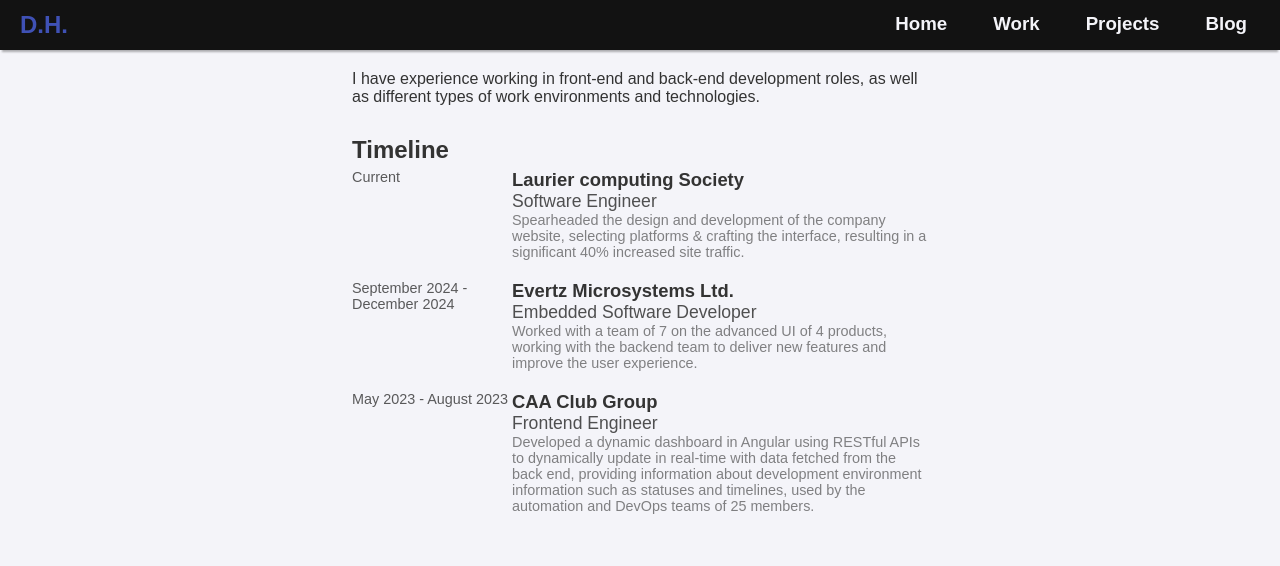
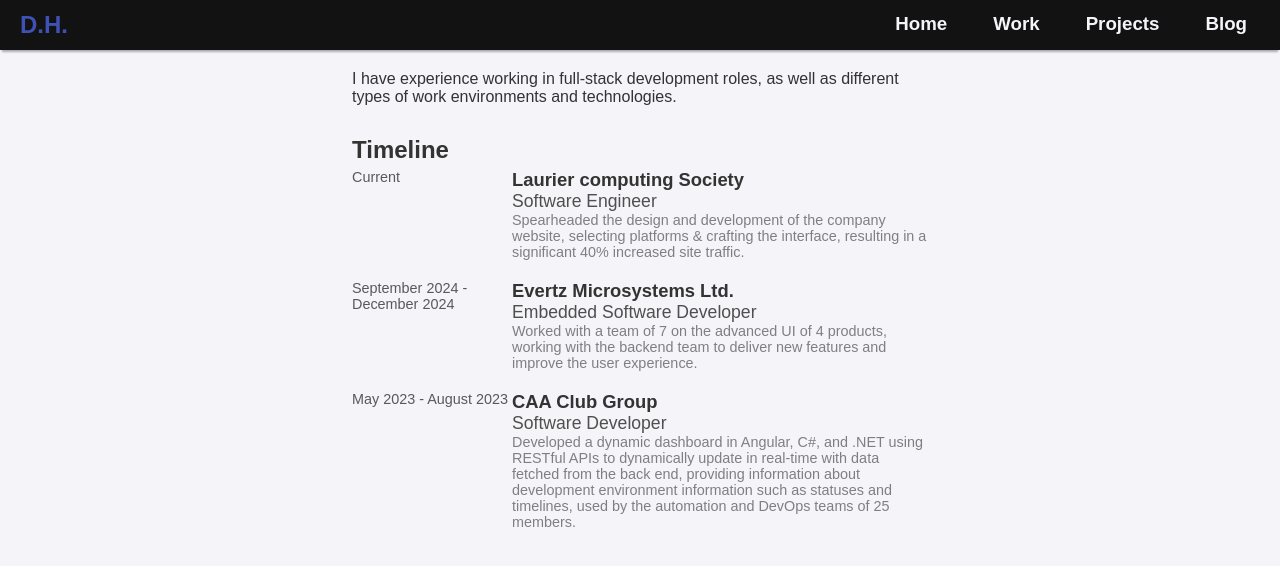
Before and after one commit to Davy-Chu/David-Hu, a React (Create React App) app: page /work in a window 1280 px wide. Shown: the top 566 px of the page. Built offline with nearby package versions, Linux system fonts and the light colour scheme.

Commit message:
Updated skills and work

```diff
--- a/src/pages/Home/Home.jsx
+++ b/src/pages/Home/Home.jsx
@@ -38,9 +38,9 @@
         <section className="skills">
           <h2>Skills 💻</h2>
           <ul>
-            <li><strong>Languages:</strong> JavaScript, Typescript, Python, C++</li>
+            <li><strong>Languages:</strong> JavaScript, Typescript, Python, C++, C#, PHP</li>
             <li><strong>Frontend:</strong> React, Angular, NextJS</li>
-            <li><strong>Backend:</strong> Node.js, Express, Flask</li>
+            <li><strong>Backend:</strong> Node.js, Express, Flask, .NET</li>
             <li><strong>Databases:</strong> MongoDB, PostgreSQL</li>
             <li><strong>Tools:</strong> Git, VS Code</li>
           </ul>
--- a/src/pages/Work/Work.jsx
+++ b/src/pages/Work/Work.jsx
@@ -5,7 +5,7 @@
         <div className="work-page">
             <div className="page-content">
                 <p className="work-desc">
-                    I have experience working in front-end and back-end  development roles, as well as
+                    I have experience working in full-stack development roles, as well as
                     different types of work environments and technologies.
                 </p>
                 <h2 className="work-header">Timeline</h2>
@@ -24,10 +24,10 @@
                     to deliver new features and improve the user experience."
                 />
                 <Job
-                    title="Frontend Engineer"
+                    title="Software Developer"
                     company="CAA Club Group"
                     date="May 2023 - August 2023"
-                    desc="Developed a dynamic dashboard in Angular using RESTful APIs to dynamically
+                    desc="Developed a dynamic dashboard in Angular, C#, and .NET using RESTful APIs to dynamically
                     update in real-time with data fetched from the back end, providing information about
                     development environment information such as statuses and timelines, used by the
                     automation and DevOps teams of 25 members."
```
